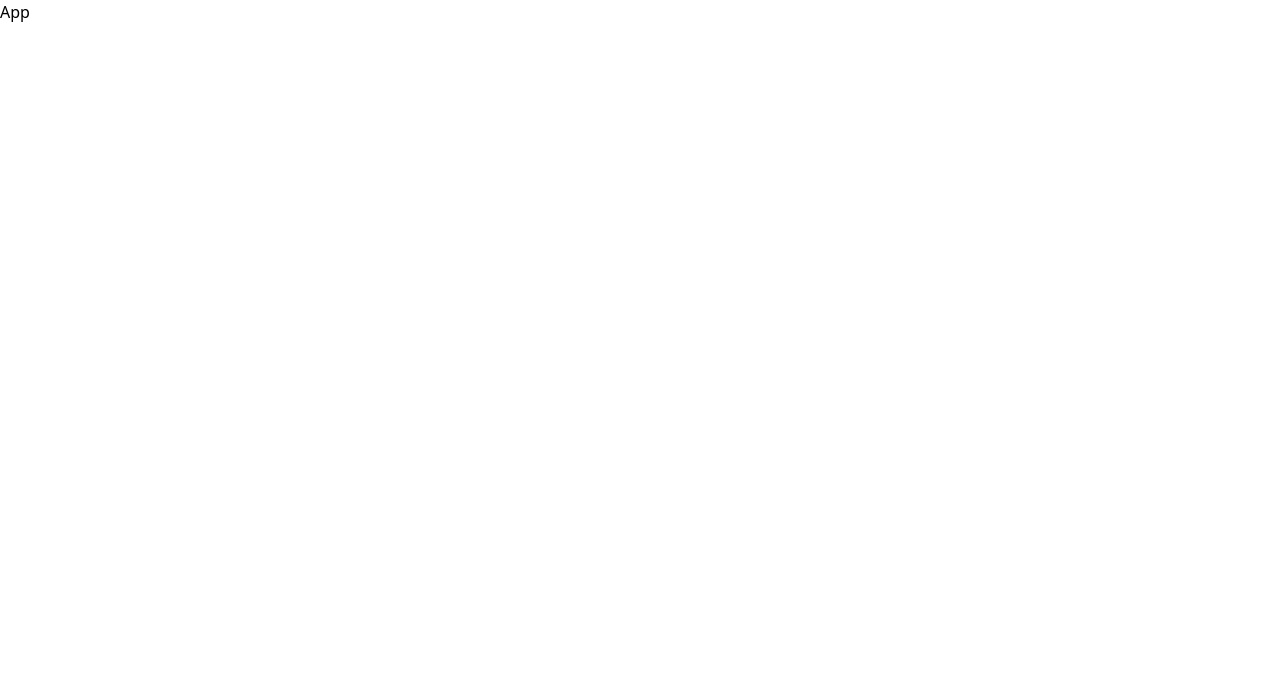
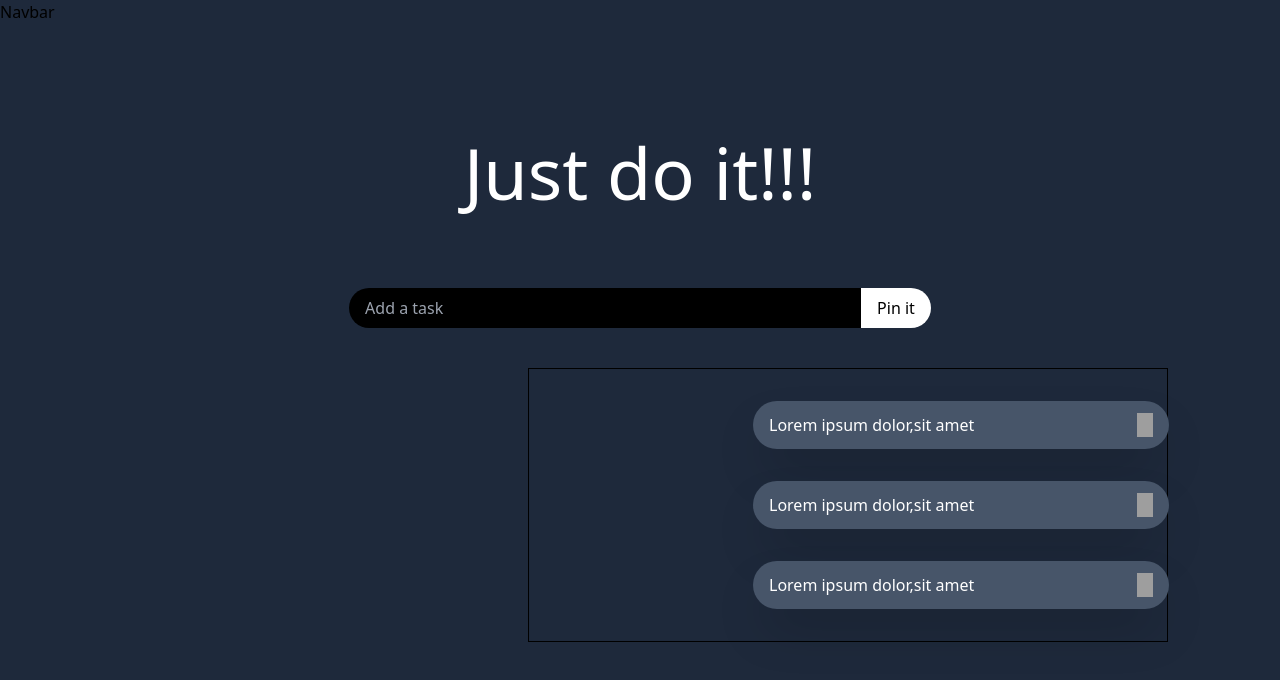
Before and after one commit to VishadSaxena/Todo-App, a React (Create React App) app: page / in a window 1280 px wide. Shown: the top 680 px of the page. Built offline with nearby package versions, Linux system fonts and the light colour scheme; grey boxes are pictures that could not be loaded.

Commit message:
Update: Basic design Update
Basic design added

```diff
--- a/src/App.js
+++ b/src/App.js
@@ -1,8 +1,14 @@
 import React from 'react'
+
+import Navbar from './components/Navbar'
+import Body from "./components/Body"
 
 const App = () => {
   return (
-    <div>App</div>
+      <div className="bg-slate-800">
+        <Navbar/>
+        <Body/>
+      </div>
   )
 }
 
--- /dev/null
+++ b/src/components/Body.js
@@ -0,0 +1,36 @@
+import React from 'react'
+
+
+const Body = () => {
+  return (
+    <div className='h-dvh '>
+    <h2 className='text-white text-7xl text-center mt-28 mb-16'> Just do it!!!</h2>
+    <div className="flex justify-center ">
+      <input className='px-4 p-2 my-4 bg-black text-white rounded-s-3xl w-2/5' placeholder='Add a task' />
+      <button className='bg-white text-black px-4 my-4 rounded-e-3xl w-0.5/5'>Pin it</button>
+    </div>
+    <div className='todos ml-[26rem] w-1/2 justify-self-center border border-black mt-6' >
+        <div className='todo flex justify-between py-3 shadow-2xl rounded-3xl bg-slate-600 text-white m-8 w-[26rem] ml-[14rem]'>
+            <div className='pl-4'> Lorem ipsum dolor,sit amet </div>
+                <button className='px-4'> <img className='w-4 h-6' src='https://upload.wikimedia.org/wikipedia/commons/thumb/7/70/Checkmark_Symbol.svg/1024px-Checkmark_Symbol.svg.png' alt='Tick'/> </button>
+            {/* <button> <img src="../delete.png" alt="delete"/> </button>
+            <button><img src='https://www.google.com/url?sa=i&url=https%3A%2F%2Fwww.pngwing.com%2Fen%2Ffree-png-xzqud&psig=AOvVaw2FXeAfq0gF3XSltwNcCku3&ust=1719522344470000&source=images&cd=vfe&opi=89978449&ved=0CBEQjRxqFwoTCPiBrImW-oYDFQAAAAAdAAAAABAE' alt='Edit'/> </button> */}
+        </div>
+        <div className='todo flex justify-between py-3 shadow-2xl rounded-3xl bg-slate-600 text-white m-8 w-[26rem] ml-[14rem]'>
+            <div className='pl-4'> Lorem ipsum dolor,sit amet </div>
+                <button className='px-4'> <img className='w-4 h-6' src='https://upload.wikimedia.org/wikipedia/commons/thumb/7/70/Checkmark_Symbol.svg/1024px-Checkmark_Symbol.svg.png' alt='Tick'/> </button>
+            {/* <button> <img src="../delete.png" alt="delete"/> </button>
+            <button><img src='https://www.google.com/url?sa=i&url=https%3A%2F%2Fwww.pngwing.com%2Fen%2Ffree-png-xzqud&psig=AOvVaw2FXeAfq0gF3XSltwNcCku3&ust=1719522344470000&source=images&cd=vfe&opi=89978449&ved=0CBEQjRxqFwoTCPiBrImW-oYDFQAAAAAdAAAAABAE' alt='Edit'/> </button> */}
+        </div>
+        <div className='todo flex justify-between py-3 shadow-2xl rounded-3xl bg-slate-600 text-white m-8 w-[26rem] ml-[14rem]'>
+            <div className='pl-4'> Lorem ipsum dolor,sit amet </div>
+                <button className='px-4'> <img className='w-4 h-6' src='https://upload.wikimedia.org/wikipedia/commons/thumb/7/70/Checkmark_Symbol.svg/1024px-Checkmark_Symbol.svg.png' alt='Tick'/> </button>
+            {/* <button> <img src="../delete.png" alt="delete"/> </button>
+            <button><img src='https://www.google.com/url?sa=i&url=https%3A%2F%2Fwww.pngwing.com%2Fen%2Ffree-png-xzqud&psig=AOvVaw2FXeAfq0gF3XSltwNcCku3&ust=1719522344470000&source=images&cd=vfe&opi=89978449&ved=0CBEQjRxqFwoTCPiBrImW-oYDFQAAAAAdAAAAABAE' alt='Edit'/> </button> */}
+        </div>
+    </div>
+    </div>
+  )
+}
+
+export default Body;
--- /dev/null
+++ b/src/components/Navbar.js
@@ -0,0 +1,9 @@
+import React from 'react'
+
+const Navbar = () => {
+  return (
+    <div>Navbar</div>
+  )
+}
+
+export default Navbar;
--- a/src/index.js
+++ b/src/index.js
@@ -6,10 +6,8 @@ import reportWebVitals from './reportWebVitals';
 
 const root = ReactDOM.createRoot(document.getElementById('root'));
 root.render(
-  <React.StrictMode>
-    <App />
-  </React.StrictMode>
-);
+      <App />
+    );
 
 // If you want to start measuring performance in your app, pass a function
 // to log results (for example: reportWebVitals(console.log))
```
